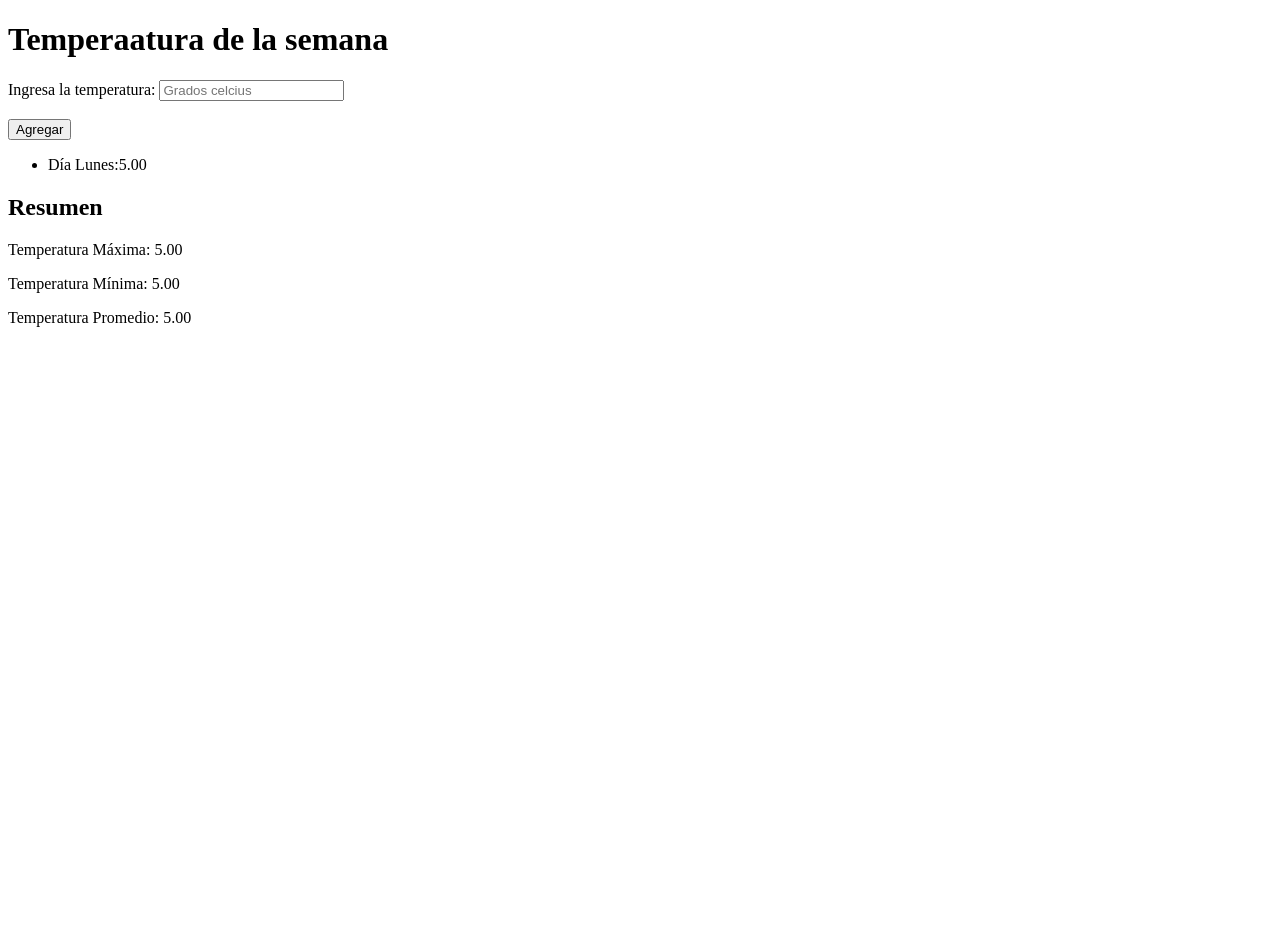
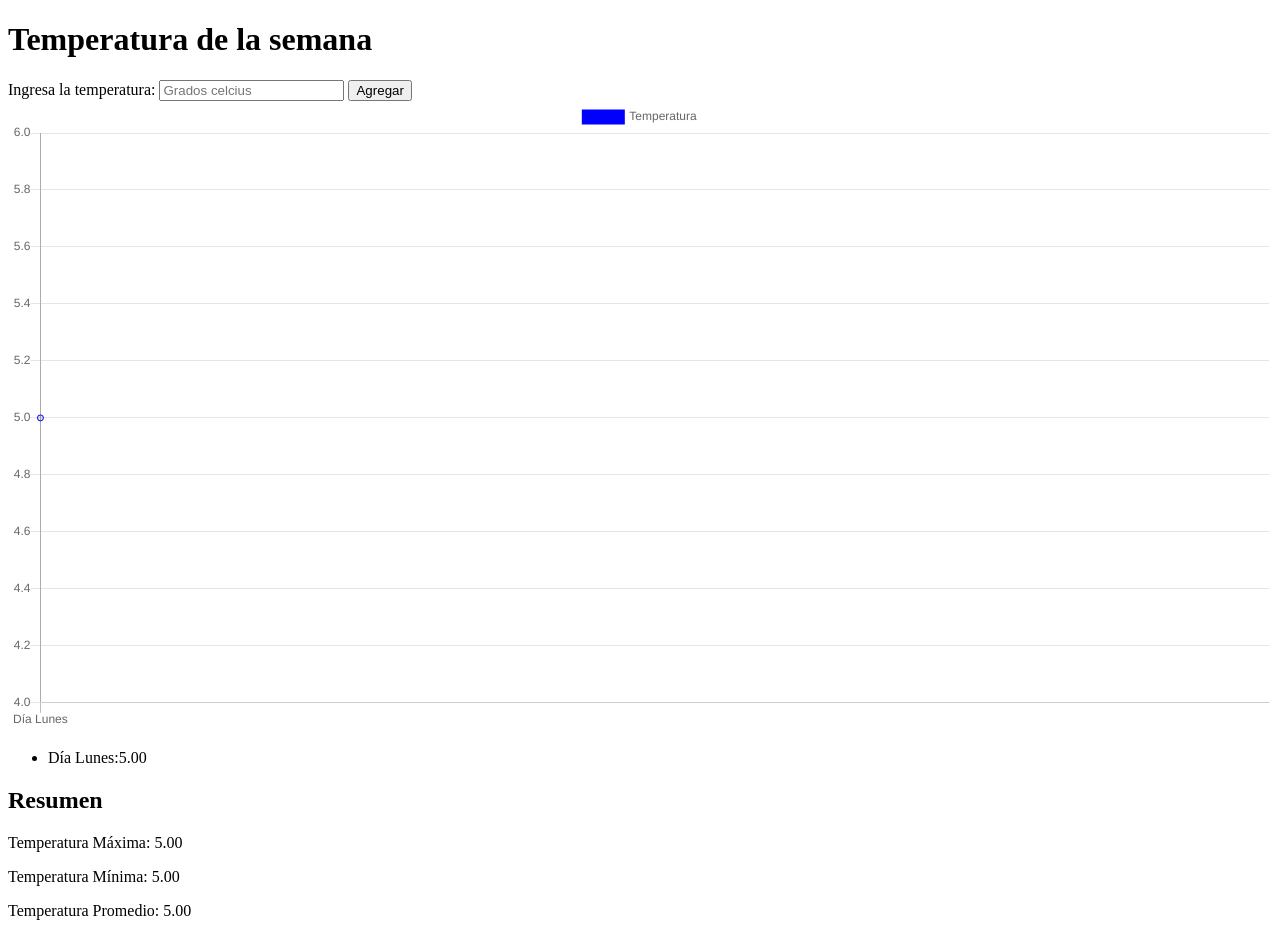
Before and after one commit to rocimed/Temperatura, a plain HTML site: page Index.html in a window 1280 px wide. Both pictures are taken after typing "5" into the empty fields and a click on the button "Agregar". Before the commit the page ends 800 px from the top, so only its background shows below. Drawn offline with nearby package versions, Linux system fonts and the light colour scheme.

Commit message:
cambio grafica

```diff
--- a/Clima.js
+++ b/Clima.js
@@ -1,40 +1,3 @@
-/*function Maximo() {
-    const temperaturas = [
-        parseFloat(document.getElementById('1').value),
-        parseFloat(document.getElementById('2').value),
-        parseFloat(document.getElementById('3').value),
-        parseFloat(document.getElementById('4').value),
-        parseFloat(document.getElementById('5').value),
-        parseFloat(document.getElementById('6').value),
-        parseFloat(document.getElementById('7').value)
-    ];
-
-    const maxTemp = Math.max(...temperaturas);
-    const diaMaxTemp = temperaturas.indexOf(maxTemp);
-
-    const diasSemana = ["Lunes", "Martes", "Miércoles", "Jueves", "Viernes", "Sábado", "Domingo"];
-
-    alert("El día con la temperatura máxima es " + diasSemana[diaMaxTemp] + " con " + maxTemp + " grados Celsius.")
-}
-
-function Minimo() {
-    const temperaturas2 = [
-        parseFloat(document.getElementById('1').value),
-        parseFloat(document.getElementById('2').value),
-        parseFloat(document.getElementById('3').value),
-        parseFloat(document.getElementById('4').value),
-        parseFloat(document.getElementById('5').value),
-        parseFloat(document.getElementById('6').value),
-        parseFloat(document.getElementById('7').value)
-    ];
-
-    const minTemp = Math.min(...temperaturas2);
-    const diaMinTemp = temperaturas2.indexOf(minTemp);
-
-    const diasSemana = ["Lunes", "Martes", "Miércoles", "Jueves", "Viernes", "Sábado", "Domingo"];
-
-    alert("El día con la temperatura minima es " + diasSemana[diaMinTemp] + " con " + minTemp + " grados Celsius.")
-}*/
 const temperaturas = [];
 let dia = 1;
 const diasSemana = ['Lunes', 'Martes', 'Miércoles', 'Jueves', 'Viernes', 'Sábado', 'Domingo'];
@@ -48,16 +11,46 @@ function agregarTemperatura() {
     const temperatura = parseFloat(tempInput.value);
     if (!isNaN(temperatura)) {
         temperaturas.push({dia,temperatura});
+
         actualizarResumen();
         actualizarTemperaturas();
+        dibujarGrafico();
         tempInput.value = '';
         dia++
 
         if (dia > 7) {
-            isInputEnabled = false; // Deshabilitar el ingreso después de 7 días.
+            isInputEnabled = false;
         }
 
     }
+}
+
+
+
+function dibujarGrafico() {
+    const data = temperaturas.map(item => item.temperatura);
+    const labels = temperaturas.map((item, i) => "Día " + diasSemana[i]);
+
+    const ctx = document.getElementById('temperaturaChart').getContext('2d');
+    const chart = new Chart(ctx, {
+        type: 'line',
+        data: {
+            labels: labels,
+            datasets: [{
+                label: 'Temperatura',
+                data: data,
+                borderColor: 'blue',
+                fill: false,
+            }]
+        },
+        options: {
+            scales: {
+                y: {
+                    beginAtZero: true
+                }
+            }
+        }
+    });
 }
 
 function calcularTemperaturaMaxima() {
@@ -69,39 +62,11 @@ function calcularTemperaturaMinima() {
 }
 
 function calcularTemperaturaPromedio() {
-   /* for (let f = 0; f<7; f++){
-
-    }
-    const sum = temperaturas.reduce((acc, temp) => acc + temp, 0);
-    return sum / 7;*/
 
     const sum = temperaturas.reduce((acc, item) => acc + item.temperatura, 0);
     return sum / temperaturas.length;
 }
-/*
-function actualizarResumen() {
-    const tempMax = document.getElementById('tempMax');
-    const tempMin = document.getElementById('tempMin');
-    const tempPromedio = document.getElementById('tempPromedio');
 
-    tempMax.textContent = calcularTemperaturaMaxima().toFixed(2);
-    tempMin.textContent = calcularTemperaturaMinima().toFixed(2);
-    tempPromedio.textContent = calcularTemperaturaPromedio().toFixed(2);
-
-    const ulTemperaturas = document.getElementById('temperaturas');
-    ulTemperaturas.innerHTML = '';
-    for (let i = 0; i < temperaturas.length; i++) {
-        const li = document.createElement('li');
-        li.textContent = temperaturas[i].dia+":" +temperaturas[i].temperatura.toFixed(2);
-        ulTemperaturas.appendChild(li);
-    }
-
-    for (let i = 0; i < 7; i++) {
-        const li = document.createElement('li');
-        li.textContent = diasSemana[i]+ ":" +temperaturas[i].toFixed(2);
-        ulTemperaturas.appendChild(li);
-    }
-}*/
 function actualizarResumen() {
     const tempMax = document.getElementById('tempMax');
     const tempMin = document.getElementById('tempMin');
--- a/Index.html
+++ b/Index.html
@@ -5,51 +5,31 @@
     <meta charset="UTF-8">
     <meta name="viewport" content="width=device-width, initial-scale=1.0">
     <title>Clima</title>
-    <link rel="stylesheet" href="style.css">
+    <!--link rel="stylesheet" href="style.css"--->
+    <script src="https://cdnjs.cloudflare.com/ajax/libs/Chart.js/2.9.3/Chart.min.js"></script>
     <script src="Clima.js"></script>
+
+
 </head>
 
 <body>
-    <h1>Temperaatura de la semana</h1>
+    <h1>Temperatura de la semana</h1>
     <div class="container">
 
         <label for="tempInput">Ingresa la temperatura: </label>
-        <input type="number" placeholder="Grados celcius" id="tempInput"><br><br>
+        <input type="number" placeholder="Grados celcius" id="tempInput">
         <button onclick="agregarTemperatura()">Agregar</button>
 
-        <!--
-        <form id="semana">
-            <label for="lunes">Lunes: </label>
-            <input type="number" placeholder="Grados celcius" id="tempInput"><br><br>
-            <label for="martes">Martes: </label>
-            <input type="number" placeholder="Grados celcius" id="tempInput"><br><br>
-            <label for="miercoles">Miercoles:</label>
-            <input type="number" placeholder="Grados celcius" id="tempInput"><br><br>
-            <label for="jueves">Jueves: </label>
-            <input type="number" placeholder="Grados celcius" id="tempInput"><br><br>
-            <label for="viernes">Viernes:</label>
-            <input type="number" placeholder="Grados celcius" id="tempInput"><br><br>
-            <label for="sabado">Sabado:</label>
-            <input type="number" placeholder="Grados celcius" id="tempInput"><br><br>
-            <label for="domingo">Domingo:</label>
-            <input type="number" placeholder="Grados celcius" id="tempInput"><br><br>
-            <button onclick="agregarTemperatura()">Agregar</button>
-        </form>
-        -->
+    </div>
+    <div>
+        <canvas id="temperaturaChart" width="400" height="200"></canvas>
+    </div>
+    <div>
         <ul id="temperaturas"></ul>
-    </div>
-
-    <div>
         <h2>Resumen</h2>
         <p>Temperatura Máxima: <span id="tempMax">N/A</span></p>
         <p>Temperatura Mínima: <span id="tempMin">N/A</span></p>
         <p>Temperatura Promedio: <span id="tempPromedio">N/A</span></p>
     </div>
-
-<!--
-    <div class="result">
-        <button onclick="Maximo()">Mostrar grafica</button>
-        <button onclick="Minimo()">Minimo</button>
-    </div>-->
 </body>
 </html>
```
